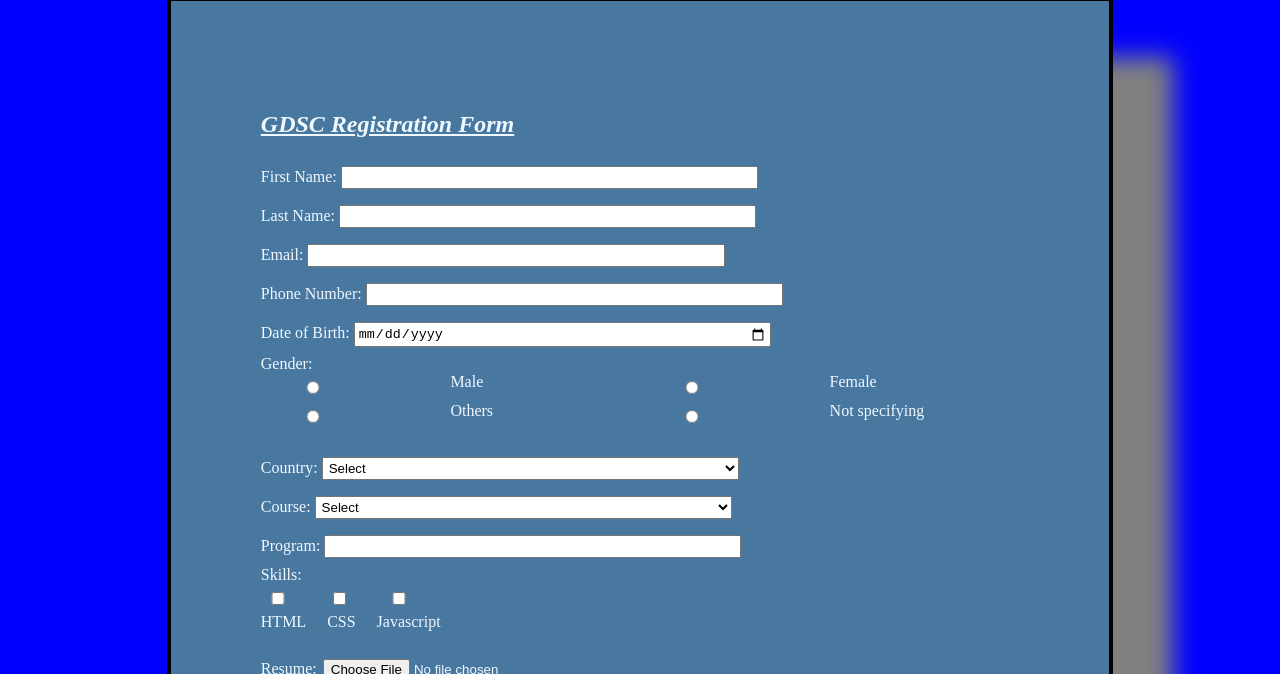
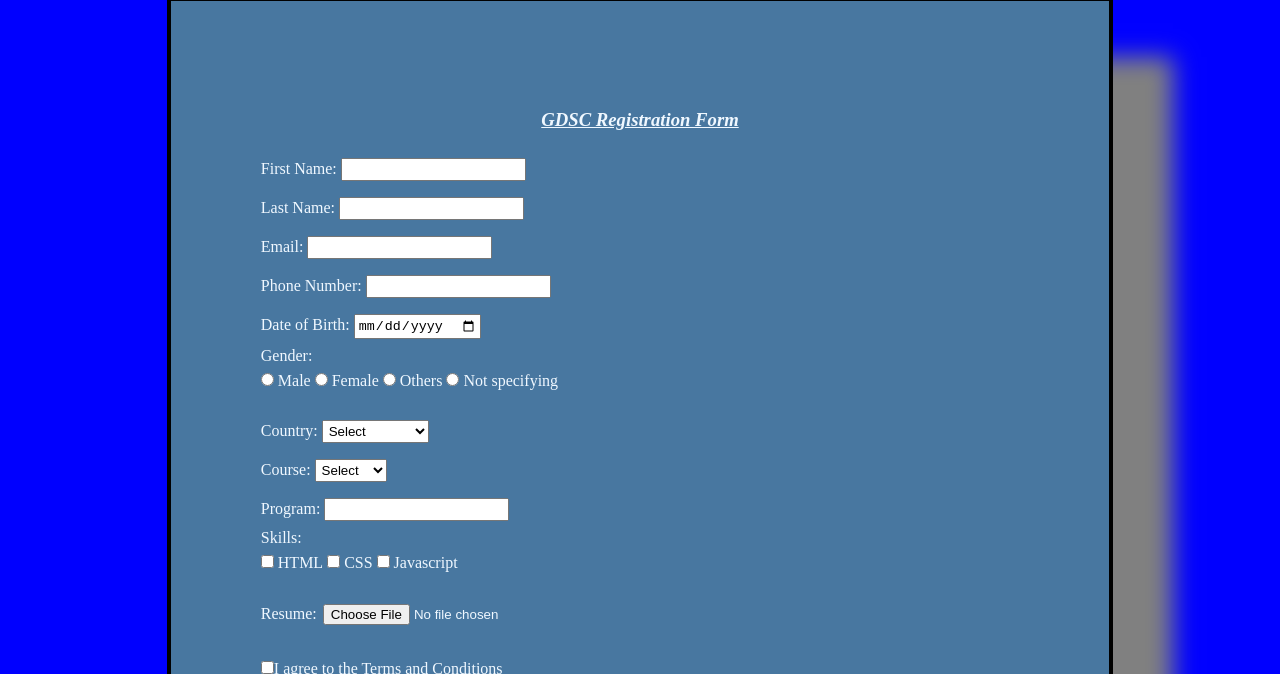
Before and after one commit to gdsc-vitap/Web-Development-Workshop, a plain HTML site: page Assignment 1/22bce8068 mithilesh.html in a window 1280 px wide. Shown: the part 426-1100 px from the top of the page. Drawn offline with Linux system fonts and the light colour scheme.

Commit message:
Update 22bce8068 mithilesh.html

```diff
--- a/Assignment 1/22bce8068 mithilesh.html
+++ b/Assignment 1/22bce8068 mithilesh.html
@@ -11,6 +11,11 @@
 
     h2 {
       text-align: left;
+      color:aliceblue
+
+    }
+    h3 {
+      text-align: center;
       color:aliceblue
 
     }
@@ -61,7 +66,6 @@
     /* Style for the form fields */
     input, select, textarea {
       text-align: left;
-      width: 55%;
       padding: 2px 2px;
       margin: 8px 0;
       box-sizing: border-box;
@@ -120,7 +124,7 @@
   <img src="C:\Users\mitu\OneDrive\Desktop\pics\blur face.jpg" alt="Your Image">
   <div class="form-container">
   <form>
-        <b><i><u><h2>GDSC Registration Form</h2></b></i></u>
+        <b><i><u><h3>GDSC Registration Form</h3></b></i></u>
         <label for="first-name">First Name:</label>
            <input type="text" id="first-name" name="first-name">
   <br>
@@ -138,7 +142,7 @@
   <br>
         <label for="gender">Gender:</label>
   <br>
-  <div style="display: grid; grid-template-columns: repeat(4, 1fr);">
+  <div >
     <input type="radio" name="gender" value="male"> Male
     <input type="radio" name="gender" value="female"> Female
     <input type="radio" name="gender" value="Others"> Others
@@ -198,3 +202,5 @@
 <br>
 <button type="submit">Submit</button>
 <button type="reset">Reset</button>
+    </body>
+ </html>
```
